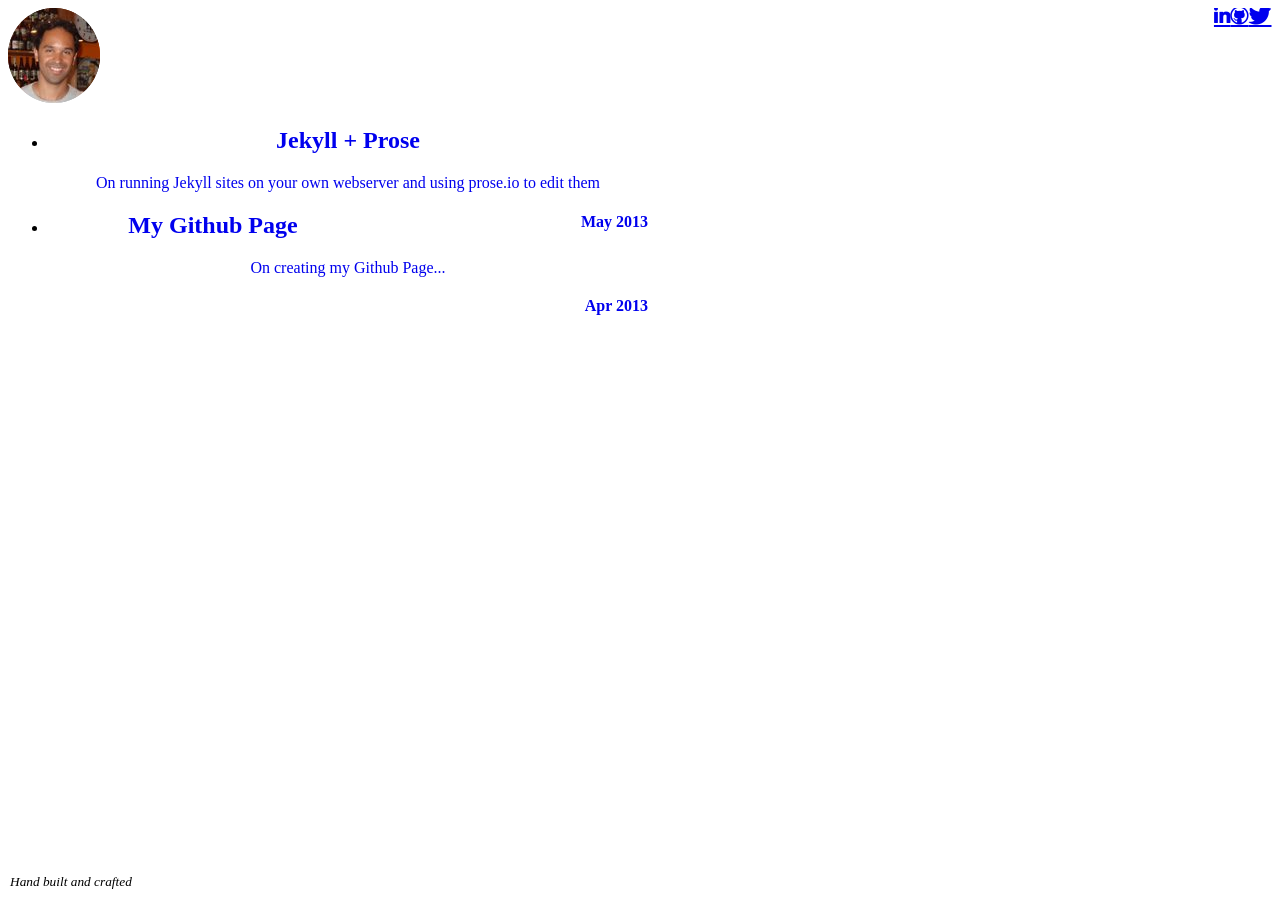
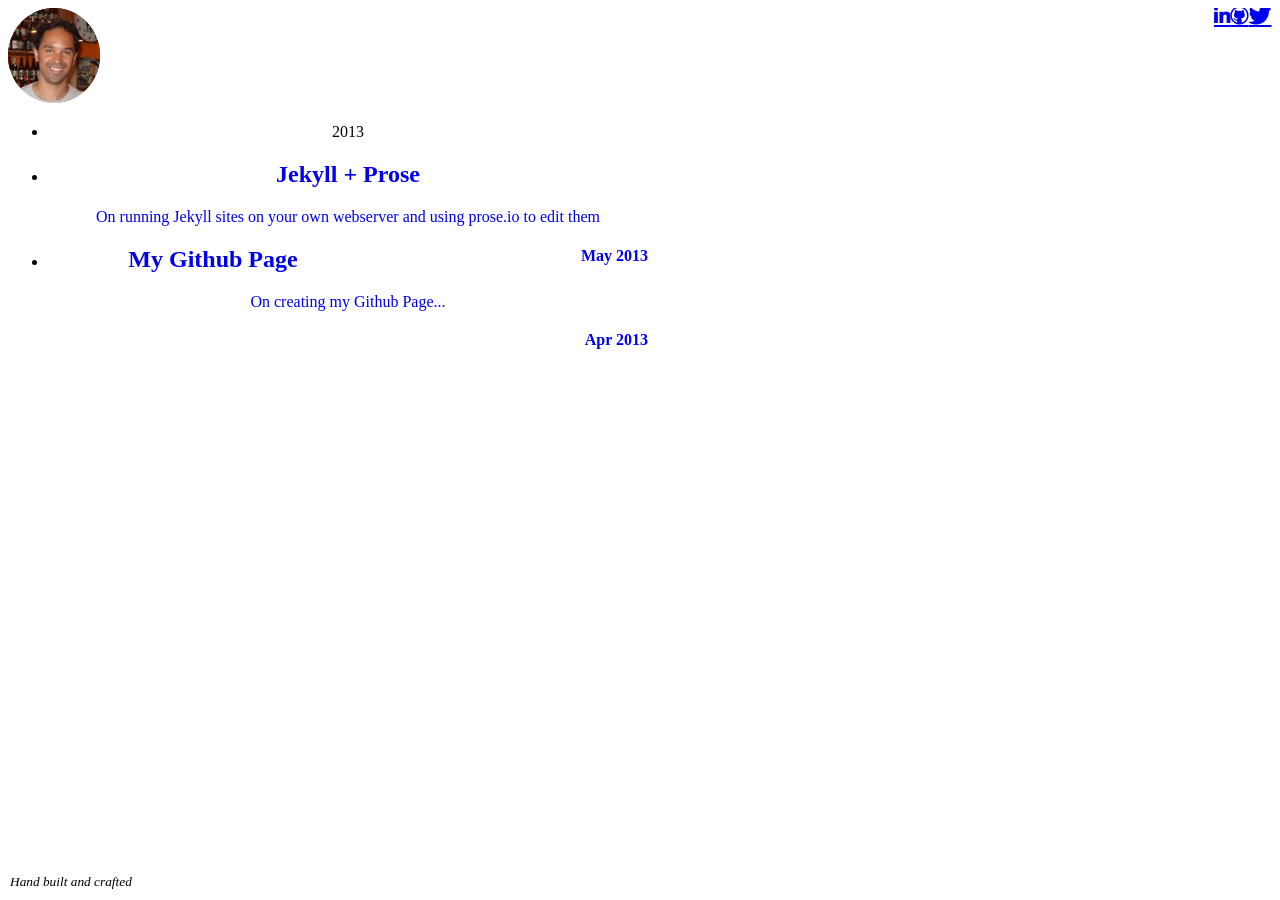
Before and after one commit to rrevi/rrevi.github.io, a Jekyll site: the page built from index.html, in a window 1280 px wide. Built offline with Jekyll 4.4.1, drawn with Linux system fonts in a browser that asks for light colours; nearby versions of some CDN libraries.

Commit message:
added categories

```diff
--- a/_posts/2013-04-12-my-github-page.md
+++ b/_posts/2013-04-12-my-github-page.md
@@ -3,7 +3,7 @@ published: true
 layout: post
 title: My Github Page
 intro: On creating my Github Page...
-
+categories: ['2013']
 ---
 
 I recently learned about [Github Pages][pages] and it couldn't come at a better time. As for sometime now, I've been looking for a way to share thoughts, code, and anything I deem worthy.
--- a/_posts/2013-05-05-prose.md
+++ b/_posts/2013-05-05-prose.md
@@ -3,7 +3,7 @@ published: true
 layout: post
 title: Jekyll + Prose
 intro: On running Jekyll sites on your own webserver and using prose.io to edit them
-
+categories: ['2013']
 ---
 
 Recently, I found an article by [Development Seed][development_seed] on running Jekyll based sites on your own web server. Having started to use GitHub Pages just last month, I thought it was an awesome idea to be able to develop small Jekyll based sites, update them using Git from anywhere in the world, and have the webserver recompile the site based on the commit.
--- a/index.html
+++ b/index.html
@@ -5,7 +5,9 @@ title: Rafael Revi
 <div style="width: 100%; height: 100%; text-align: center">
 	<div>
 		<ul data-role="listview" data-inset="true">
-			{% for post in site.posts %}
+{% for category in site.categories %}
+<li data-theme="a" data-role="list-divider">{{category[0]}}</li>
+			{% for post in category[1] %}
 			<li data-theme="c">
 				<a href="{{ post.url }}" style="text-decoration: none;">
 					<h2>{{ post.title }}</h2>
@@ -14,6 +16,7 @@ title: Rafael Revi
 				</a>
 			</li>
 			{% endfor %}
+{% endfor %}
 		</ul>
 	</div>
 </div>
```
